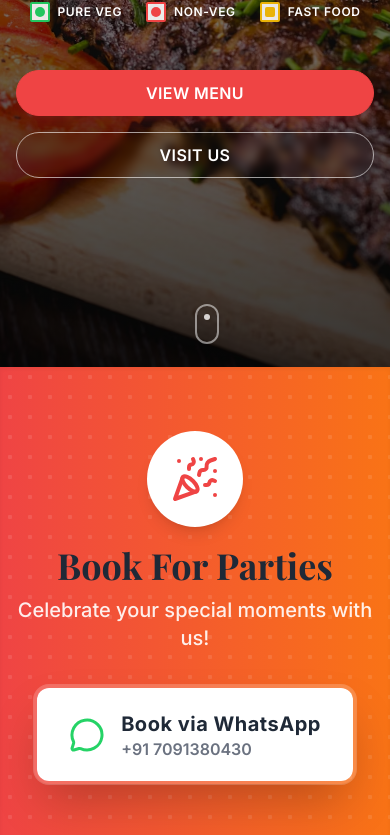
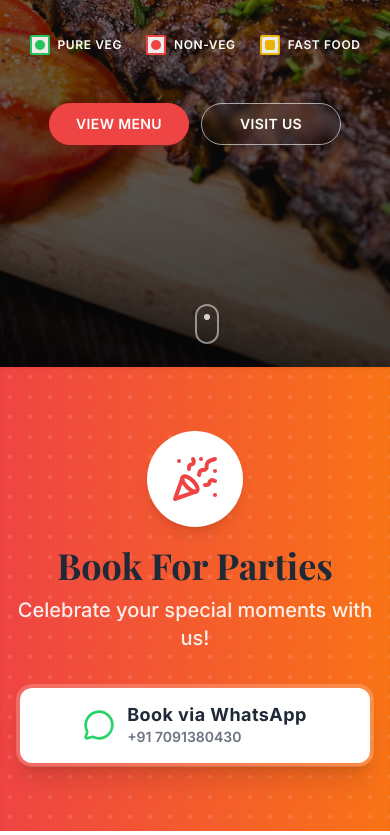
Before and after one commit to Swatantraraj19/Food_Junction_Bikram, a React (Vite) app: page / in a window 390 px wide. Shown: the part 477-1312 px from the top of the page. Built offline with nearby package versions, Linux system fonts and the light colour scheme.

Commit message:
style: optimize mobile responsiveness for hero, navbar, and opening sections

```diff
--- a/src/components/Hero.jsx
+++ b/src/components/Hero.jsx
@@ -71,12 +71,12 @@ const Hero = () => {
                     initial={{ opacity: 0, y: 20 }}
                     animate={{ opacity: 1, y: 0 }}
                     transition={{ duration: 0.8, delay: 0.8 }}
-                    className="flex flex-col sm:flex-row gap-4 justify-center"
+                    className="flex flex-wrap items-center justify-center gap-3 sm:gap-4 w-full"
                 >
-                    <a href="#menu" className="bg-brand-primary text-white border border-brand-primary px-7 py-2.5 rounded-full text-base font-semibold hover:bg-transparent hover:text-white transition-all transform hover:scale-105 shadow-lg shadow-red-900/40 tracking-wide uppercase">
+                    <a href="#menu" className="bg-brand-primary text-white border border-brand-primary px-6 py-2.5 sm:px-7 sm:py-2.5 rounded-full text-sm sm:text-base font-semibold hover:bg-transparent hover:text-white transition-all transform hover:scale-105 shadow-lg shadow-red-900/40 tracking-wide uppercase text-center min-w-[140px]">
                         View Menu
                     </a>
-                    <a href="#contact" className="bg-transparent text-white border border-white/60 px-7 py-2.5 rounded-full text-base font-semibold hover:bg-white hover:text-brand-dark transition-all transform hover:scale-105 backdrop-blur-sm tracking-wide uppercase">
+                    <a href="#contact" className="bg-transparent text-white border border-white/60 px-6 py-2.5 sm:px-7 sm:py-2.5 rounded-full text-sm sm:text-base font-semibold hover:bg-white hover:text-brand-dark transition-all transform hover:scale-105 backdrop-blur-sm tracking-wide uppercase text-center min-w-[140px]">
                         Visit Us
                     </a>
                 </motion.div>
--- a/src/components/Navbar.jsx
+++ b/src/components/Navbar.jsx
@@ -107,15 +107,15 @@ const Navbar = () => {
                 <motion.div
                     initial={{ opacity: 0, y: -20 }}
                     animate={{ opacity: 1, y: 0 }}
-                    className="md:hidden bg-white shadow-xl absolute w-full left-0 top-full border-t"
+                    className="md:hidden absolute w-full left-0 top-full bg-white/95 backdrop-blur-md shadow-2xl border-t border-gray-100"
                 >
-                    <div className="px-4 pt-2 pb-6">
-                        <ul className="space-y-2">
-                            {navLinks.map((link) => (
+                    <div className="px-6 pt-4 pb-8">
+                        <ul className="flex flex-col">
+                            {navLinks.map((link, index) => (
                                 <li key={link.name}>
                                     <a
                                         href={link.href}
-                                        className="block px-3 py-2 text-base font-medium text-gray-700 hover:text-brand-primary hover:bg-gray-50 rounded-md"
+                                        className={`block py-4 text-base font-semibold tracking-wide text-gray-800 hover:text-brand-primary transition-colors ${index !== navLinks.length - 1 ? 'border-b border-gray-100' : ''}`}
                                         onClick={() => setIsOpen(false)}
                                     >
                                         {link.name}
@@ -123,13 +123,15 @@ const Navbar = () => {
                                 </li>
                             ))}
                         </ul>
+                        <div className="mt-6">
                             <a
                                 href="#menu"
-                            className="block px-3 py-2 mt-4 text-center text-base font-medium text-white bg-brand-primary hover:bg-red-600 rounded-md shadow-md"
+                                className="flex justify-center w-full px-4 py-3 text-base font-bold tracking-wider text-white uppercase transition bg-brand-primary hover:bg-red-600 rounded-xl shadow-lg shadow-red-500/30"
                                 onClick={() => setIsOpen(false)}
                             >
                                 Order Now
                             </a>
+                        </div>
                     </div>
                 </motion.div>
             )}
--- a/src/components/Opening.jsx
+++ b/src/components/Opening.jsx
@@ -25,13 +25,13 @@ const Opening = () => {
                     href={whatsappUrl}
                     target="_blank"
                     rel="noopener noreferrer"
-                    className="flex items-center justify-center bg-white text-brand-dark hover:bg-gray-100 px-8 py-5 rounded-2xl shadow-2xl transition-all transform hover:scale-105 group border-4 border-white/20 bg-clip-padding"
+                    className="flex items-center justify-center bg-white text-brand-dark hover:bg-gray-100 px-6 py-4 md:px-8 md:py-5 rounded-2xl shadow-xl transition-all w-full md:w-auto transform hover:scale-105 group border-4 border-white/20 bg-clip-padding"
                 >
-                    <div className="flex items-center space-x-4">
-                        <MessageCircle size={36} className="text-[#25D366] group-hover:animate-pulse" />
+                    <div className="flex items-center gap-3 md:gap-4">
+                        <MessageCircle size={32} className="text-[#25D366] group-hover:animate-pulse md:w-9 md:h-9" />
                         <div className="flex flex-col text-left">
-                            <span className="text-xl font-bold tracking-wide leading-tight mt-1">Book via WhatsApp</span>
-                            <span className="text-base font-semibold text-gray-500">+91 7091380430</span>
+                            <span className="text-lg md:text-xl font-bold tracking-wide leading-tight">Book via WhatsApp</span>
+                            <span className="text-sm md:text-base font-semibold text-gray-500">+91 7091380430</span>
                         </div>
                     </div>
                 </a>
```
Lines whose indentation alone changed are shown as unchanged.
